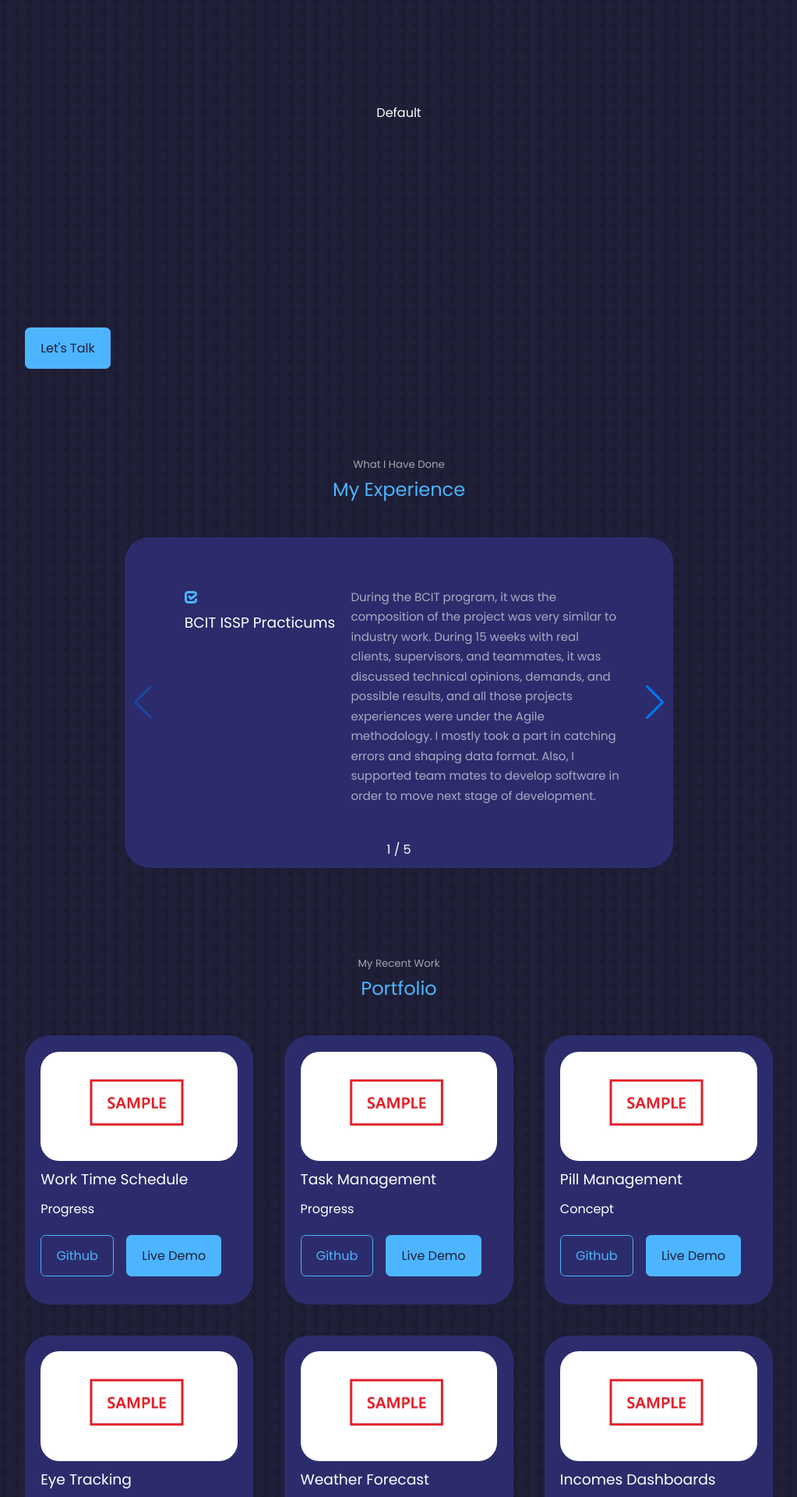
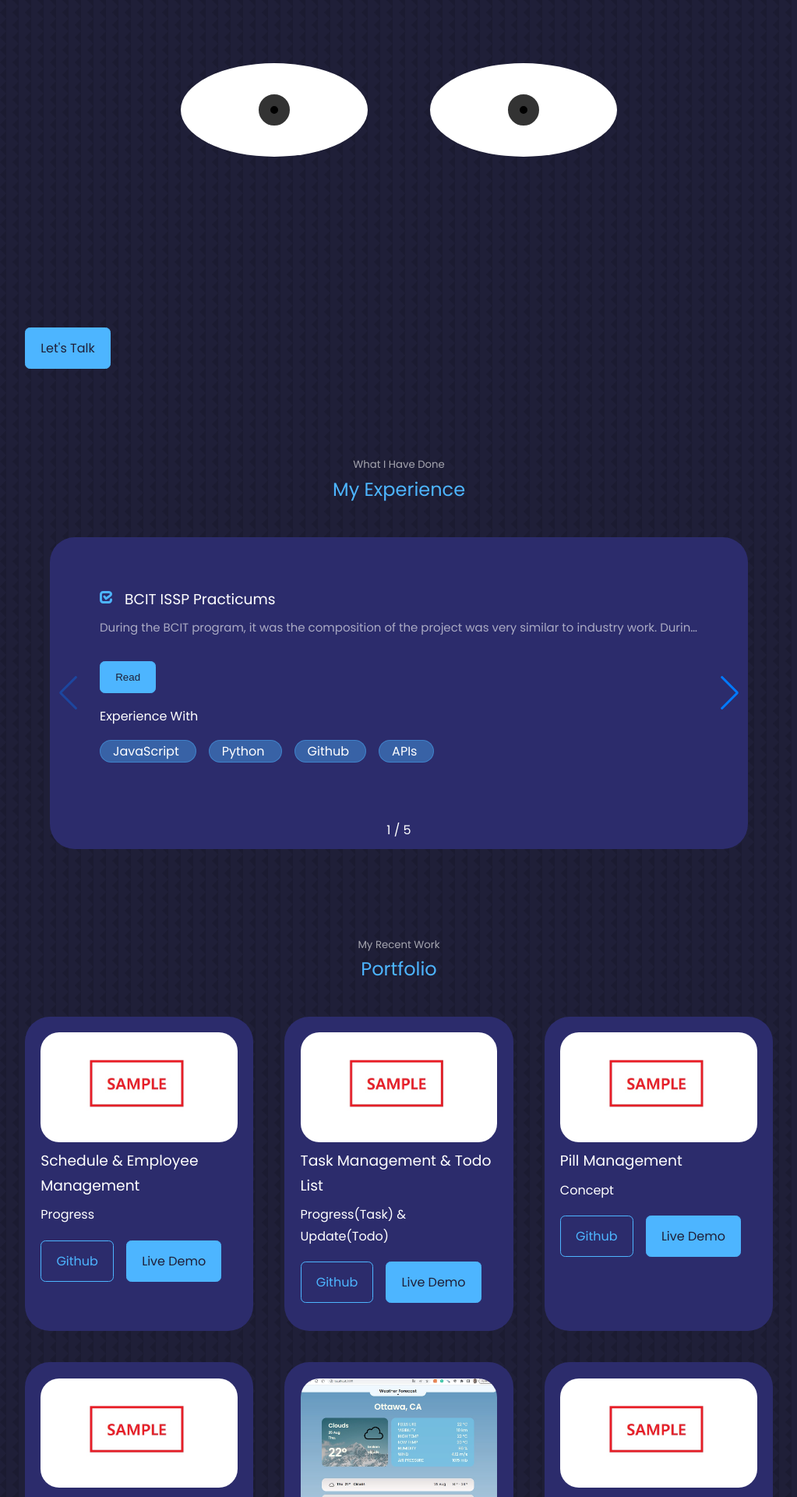
Before and after one commit to ryancho-hakhyeon/Portfolio, a React (Create React App) app: page / in a window 1280 px wide. Shown: the part 1320-3240 px from the top of the page at 78% size, without its empty margins (128-1151 px from the left). Built offline with nearby package versions, Linux system fonts and the light colour scheme.

Commit message:
update some

```diff
--- a/src/components/about/About.jsx
+++ b/src/components/about/About.jsx
@@ -51,7 +51,6 @@ const About = () => {
             setOpenEducation(false)
             setOpenCertificates(false)
         }
-        console.log(id)
     }
 
     return (
@@ -111,14 +110,18 @@ const About = () => {
                                 <h3>BCIT Practicums 2021</h3>
                                 <ul>
                                     <li>
-                                        <p>Singular Hearing</p>
-                                        <GoCheck className='hide-icons'/> Improved the back-end more robust by the port-specific and the web server such as Nginx.
+                                        <p>Singular Hearing -
+                                            <a className='hide-links' href="https://www.youtube.com/watch?v=o1QyyBPeFL4">Demo</a>
+                                        </p>
+                                        <GoCheck className='hide-icons'/> Improved the back-end more robust by the port-specific and the web server.
                                         <br></br>
                                         <GoCheck className='hide-icons'/> Implemented features : Added mode selection and progress bar, Displayed denoised audio results (downloadable), Compared all results.
                                     </li>
                                     <li>
-                                        <p>City Studio Vancouver</p>
-                                        <GoCheck className='hide-icons'/> Built an application for collecting data - https://citystudiovancouver.com/projects/pycity/
+                                        <p>City Studio Vancouver -
+                                            <a className='hide-links' href="https://citystudiovancouver.com/projects/pycity/">Link</a>
+                                        </p>
+                                        <GoCheck className='hide-icons'/> Built an application for collecting data
                                         <br></br>
                                         <GoCheck className='hide-icons'/> Implemented each city’s APIs which are given to grab published data.<br></br>
                                         <GoCheck className='hide-icons'/> Saved all collected data into an excel file sequentially by year and location.
@@ -134,7 +137,13 @@ const About = () => {
                             </div>
                             :
                             <div className="default-contents">
-                                Default
+                                <div className='eye'>
+                                    <div className='ball'></div>
+                                </div>
+
+                                <div className='eye'>
+                                    <div className='ball'></div>
+                                </div>
                             </div>
                         }
                     </div>
--- a/src/components/about/about.css
+++ b/src/components/about/about.css
@@ -26,12 +26,36 @@
     cursor: pointer;
 }
 
-/* =========================== Hide Box =========================== */
+/* ========================= DROW EYES ======================== */
 .default-contents {
     position: relative;
     transition: var(--transition);
 }
 
+.eye {
+    width: 240px;
+    height: 120px;
+    background: var(--color-white);
+    display: inline-block;
+    margin: 40px;
+    border-radius: 50%;
+    position: relative;
+    overflow: hidden;
+}
+
+.ball {
+    width: 40px;
+    height: 40px;
+    background: #000;
+    position: absolute;
+    top: 50%;
+    left: 50%;
+    transform: translate(-50%, -50%);
+    border-radius: 50%;
+    border: 15px solid #333;
+}
+
+/* =========================== Hide Box =========================== */
 .hide__container {
     width: 100%;
     height: 550px;
--- a/src/components/experience/Experience.jsx
+++ b/src/components/experience/Experience.jsx
@@ -1,7 +1,8 @@
-import React from 'react'
+import React, { useState } from 'react'
 import './experience.css'
 
 import { SiCheckmarx } from 'react-icons/si'
+import { AiOutlineCloseCircle } from 'react-icons/ai'
 
 // import Swiper core and required modules
 import { Pagination, Navigation } from 'swiper'
@@ -15,28 +16,37 @@ import "swiper/modules/navigation/navigation.min.css";
 const data = [
   {
     title: 'BCIT ISSP Practicums',
-    review: 'During the BCIT program, it was the composition of the project was very similar to industry work. During 15 weeks with real clients, supervisors, and teammates, it was discussed technical opinions, demands, and possible results, and all those projects experiences were under the Agile methodology. I mostly took a part in catching errors and shaping data format. Also, I supported team mates to develop software in order to move next stage of development.'
+    review: 'During the BCIT program, it was the composition of the project was very similar to industry work. During 15 weeks with real clients, supervisors, and teammates, it was discussed technical opinions, demands, and possible results, and all those projects experiences were under the Agile methodology. I mostly took a part in catching errors and shaping data format. Also, I supported team mates to develop software in order to move next stage of development.',
+    tools: ['JavaScript', 'Python', 'Github', 'APIs', ]
   },
   {
     title: 'BCIT Personal Projects - Provision & CI/CD',
-    review: 'Mostly focused on how to process between backend, frontend, and database services. The various development tools were used for different purposes like Python and Node.js for the backend, Angular and React for the frontend, MongoDB and MySQL for the database, and Ansible, Docker, and AWS / Azure for the deployment.'
+    review: 'Mostly focused on how to process between backend, frontend, and database services. The various development tools were used for different purposes like Python and Node.js for the backend, React for the frontend, MongoDB and MySQL for the database, and Ansible, Docker, and AWS / Azure for the deployment.',
+    tools: ['JavaScript', 'Python', 'MySQL', 'Jenkins', 'Ansible', 'Docker', 'AWS', 'Node', 'React']
   },
   {
     title: 'BCIT Personal Projects - Data Analysis',
-    review: 'By using Python libraries such as Panda, Numpy, and Matplotlib, I analyzed data that get from the open data portal. I mostly focused on a re-shape of data in order for easily analyzing, then I made visualization outcomes that are easily understandable. '
+    review: 'By using Python libraries such as Panda, Numpy, and Matplotlib, I analyzed data that get from the open data portal. I mostly focused on a re-shape of data in order for easily analyzing, then I made visualization outcomes that are easily understandable. ',
+    tools: ['Python', 'Numpy', 'Matplotlib',]
   },
   {
     title: 'Self-Learning',
-    review: 'Self-learning by the LeetCode and freeCodeCamp! - I am solving various algorithm-related problems which are mostly ranked easy, and medium levels that the LeetCode provides, and in the freeCodeCamp, I am trying to get a few certificates that are software development related. Now, I got programming languages(Python and JavaScript) certificates, and I am continuously doing my best to keep going to do.'
+    review: 'Self-learning by the LeetCode and freeCodeCamp! - I am solving various algorithm-related problems which are mostly ranked easy, and medium levels that the LeetCode provides, and in the freeCodeCamp, I am trying to get a few certificates that are software development related. Now, I got programming languages(Python and JavaScript) certificates, and I am continuously doing my best to keep going to do.',
+    tools: ['JavaScript', 'Python']
   },
   {
     title: 'Personal Projects',
-    review: 'Way of keeping my interest! - It is able to check every project on Github. Most projects are built in JavaScript and Python programming languages, and I do both types of development like Web-based and App development. Moreover, the tools I use are below the skills section or described in the README.md file in each Github repository. '
+    review: 'Way of keeping my interest! - It is able to check every project on Github. Most projects are built in JavaScript and Python programming languages, and I do both types of development like Web-based and App development. Moreover, the tools I use are below the skills section or described in the README.md file in each Github repository. ',
+    tools: ['JavaScript', 'Python', 'React', 'Angular', 'Bootstrap', 'Chartjs', 'Node', 'Flask', 'MySQL',]
   }
 ]
 
 
 const Experience = () => {
+  const [open, setOpen] = useState(false)
+
+  console.log(open)
+
   return (
     <section id='experience'>
       <h5>What I Have Done</h5>
@@ -50,14 +60,39 @@ const Experience = () => {
 
             pagination={{ type: "fraction", }}>
         {
-          data.map(({title, review}, index) => {
+          data.map(({title, review, tools}, index) => {
             return (
               <SwiperSlide key={index} className='experiences'>
-                <div className='experience__title'>
-                <SiCheckmarx className='experience__detail-icon'/>
-                  <h3>{title}</h3>
-                </div>
-                <small className='experience__review'>{review}</small>
+                  {open ?
+                  <div className='read-more__container'>
+                    <div className='read-more__background'></div>
+                    <div className='read-more__icon-box' >
+                      <AiOutlineCloseCircle onClick={() => setOpen(false)} />
+                    </div>
+                    <div className='read-more__contents'>
+                      {review}
+                    </div>
+                  </div> :
+                  <>
+                    <div className='experience__title'>
+                      <SiCheckmarx className='experience__detail-icon'/>
+                        <h3>{title}</h3>
+                        </div>
+                        <small className='experience__review'>{review}</small>
+                        <div className='experience__read-more'>
+                          <button className='btn btn-primary' onClick={() => setOpen(true)}>Read</button>
+                        </div>
+                        <div className='experience__tools'>
+                          <h4>Experience With</h4>
+                          { tools.map((idx) => (
+                            <div key={idx} className='tool-icon'>
+                              <span>{idx}</span>
+                            </div>
+                          ))}
+                    </div>
+                  </>
+                  }
+
               </SwiperSlide>
             )
           })
--- a/src/components/experience/experience.css
+++ b/src/components/experience/experience.css
@@ -1,5 +1,6 @@
 .container.experience__container {
-    width: 55%;
+    width: 70%;
+    height: 400px;
 }
 
 .experiences {
@@ -8,12 +9,14 @@
     border-radius: 2rem;
     user-select: none;
     display: flex;
+    flex-direction: column;
+
 }
 
 .experience__title {
-    text-align: left;
-    width: 35%;
-    margin: 0 0.5rem 0.8rem 0.8rem;
+    display: flex;
+    flex-direction: row;
+    margin-bottom: 0.5rem;
 }
 
 .experience__review{
@@ -21,20 +24,82 @@
     font-weight: 400;
     font-size: 15px;
     text-align: left;
-    display: block;
-    width: 60%;
+    width: 100%;
+    height: 2rem;
+    overflow: hidden;
+    text-overflow: ellipsis;
+    white-space: nowrap;
     margin: 0 auto 1rem;
 }
 
 .experience__detail-icon {
-    margin: 5px 0 1px 0;
+    margin: 5px 1rem 1px 0;
     color: var(--color-primary);
+}
+
+.experience__read-more {
+    margin-top: 0.5rem;
+    display: flex;
+}
+
+.experience__tools{
+    margin-top: 1rem;
+}
+
+.tool-icon {
+    display: inline-block;
+}
+
+.tool-icon span {
+    margin-right: 5px;
+}
+
+/* ====================== READ MORE ====================== */
+.read-more__container {
+    position: absolute;
+    margin-top: -4rem;
+    margin-left: -4rem;
+}
+
+.read-more__background {
+    position: inherit;
+    background-color: black;
+    border-radius: 33px;
+    width: 100%;
+    height: 400px;
+    opacity: 0.5;
+    z-index: -1;
+}
+
+.read-more__icon-box {
+    position: inherit;
+    width: 100%;
+    margin: 1.5rem 0 0 1.5rem;
+    cursor: pointer;
+    z-index: 2;
+}
+
+.read-more__contents{
+    height: 400px;
+    margin: 4rem;
+    z-index: 4;
+    transition: var(--transition);
+}
+
+.tool-icon {
+    background: var(--color-primary-variant);
+    border: 1px solid var(--color-primary-variant);
+    border-radius: 20px;
+    width: max-content;
+    padding: 0 1rem 0 1rem;
+    margin-top: 1rem;
+    margin-right: 1rem;
 }
 
 /* ============ Media Queries (Medium Devices) ============ */
 @media screen and (max-width: 1024px) {
     .container.experience__container {
-        width: 60%;
+        width: 80%;
     }
 }
 
--- a/src/components/portfolio/Portfolio.jsx
+++ b/src/components/portfolio/Portfolio.jsx
@@ -4,24 +4,24 @@ import IMG1 from '../../assets/portfolio1.jpg'
 import IMG2 from '../../assets/portfolio2.jpg'
 import IMG3 from '../../assets/portfolio3.jpg'
 import IMG4 from '../../assets/portfolio4.jpg'
-import IMG5 from '../../assets/portfolio5.jpg'
-import IMG6 from '../../assets/portfolio6.jpg'
+import IMG6 from '../../assets/portfolio5.jpg'
+import IMG5 from '../../assets/weather.jpg'
 
 const data = [
   {
     id: 1,
     image: IMG1,
-    title: 'Work Time Schedule',
+    title: 'Schedule & Employee Management',
     status: 'Progress',
-    github: 'https://github.com/ryancho-hakhyeon/TimeSchedulerApp',
-    demo: 'https://github.com/ryancho-hakhyeon/TimeSchedulerApp'
+    github: 'https://github.com/ryancho-hakhyeon/SchedulerAndManagement',
+    demo: 'https://github.com/ryancho-hakhyeon/SchedulerAndManagement'
   },
   {
     id: 2,
     image: IMG2,
-    title: 'Task Management',
-    status: 'Progress',
-    github: 'https://github.com',
+    title: 'Task Management & Todo List',
+    status: 'Progress(Task) & Update(Todo)',
+    github: 'https://github.com/ryancho-hakhyeon/ToDo-list',
     demo: 'https://github.com'
   },
   {
@@ -35,9 +35,9 @@ const data = [
   {
     id: 4,
     image: IMG4,
-    title: 'Eye Tracking',
-    status: 'Concept',
-    github: 'https://github.com',
+    title: 'Machine Learning',
+    status: 'Progress',
+    github: 'https://github.com/ryancho-hakhyeon/MachinLearning',
     demo: 'https://github.com'
   },
   {
@@ -51,14 +51,15 @@ const data = [
   {
     id: 6,
     image: IMG6,
-    title: 'Incomes Dashboards',
-    status: 'Progress',
+    title: 'Dashboards',
+    status: 'Update',
     github: 'https://github.com/ryancho-hakhyeon/Income-Dashboard',
     demo: 'https://github.com/ryancho-hakhyeon/Income-Dashboard'
   },
 ]
 
 const Portfolio = () => {
+
   return (
     <section id='portfolio'>
       <h5>My Recent Work</h5>
@@ -74,10 +75,10 @@ const Portfolio = () => {
                 </div>
                 <h3>{title}</h3>
                 <h4>{status}</h4>
-                  <div className="portfolio__items-cta">
-                    <a href={github} className='btn' rel="noopener noreferrer" target='_blank'>Github</a>
-                    <a href={demo} className='btn btn-primary' rel="noopener noreferrer" target='_blank'>Live Demo</a>
-                  </div>
+                <div className="portfolio__items-cta">
+                  <a href={github} className='btn' rel="noopener noreferrer" target='_blank'>Github</a>
+                  <a href={demo} className='btn btn-primary' rel="noopener noreferrer" target='_blank'>Live Demo</a>
+                </div>
               </article>
             )
           })
```
Also changed, not shown: src/assets/portfolio6.jpg (deleted), src/assets/weather.jpg (added).
